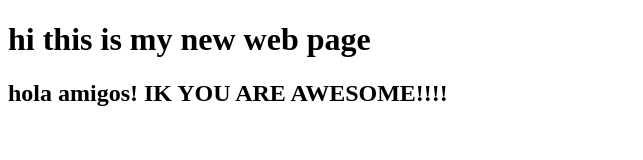
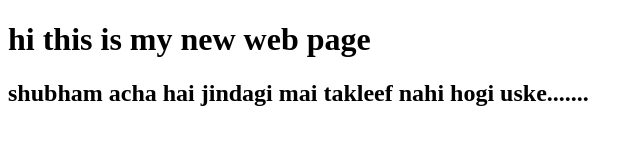
Before and after one commit to Sayan-dev731/solid-sniffle, a plain HTML site: page index.html in a window 1280 px wide. Shown: the whole page, without its empty margins (0-643 px from the left). Drawn offline with Linux system fonts and the light colour scheme.

Commit message:
some changes

```diff
--- a/index.html
+++ b/index.html
@@ -8,7 +8,7 @@
 </head>
 <body>
     <h1>hi this is my new web page</h1>
-    <h2>hola amigos! IK YOU ARE AWESOME!!!!
+    <h2>shubham acha hai jindagi mai takleef nahi hogi uske.......
     </h2>
 
     <script src="script.js"></script>
```
